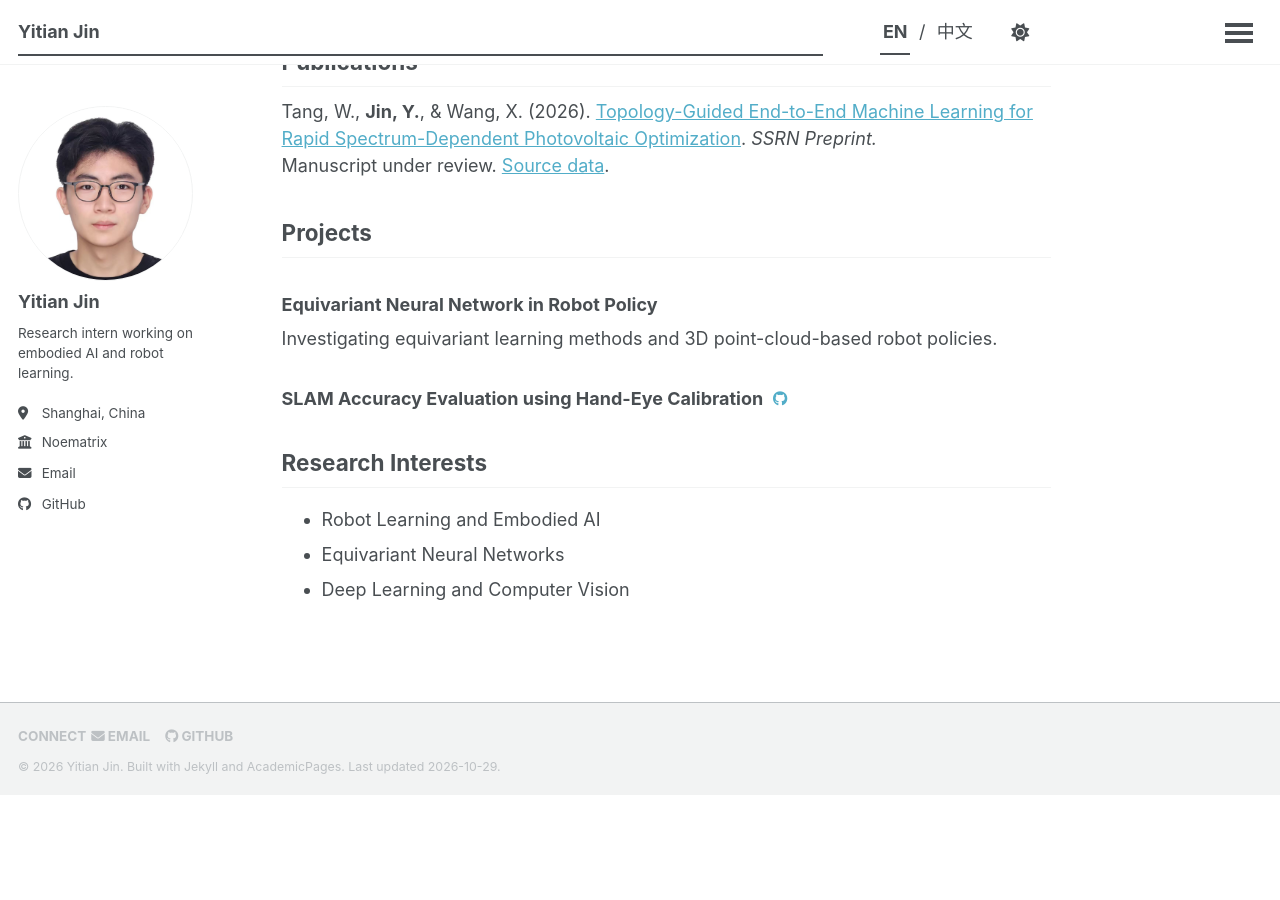
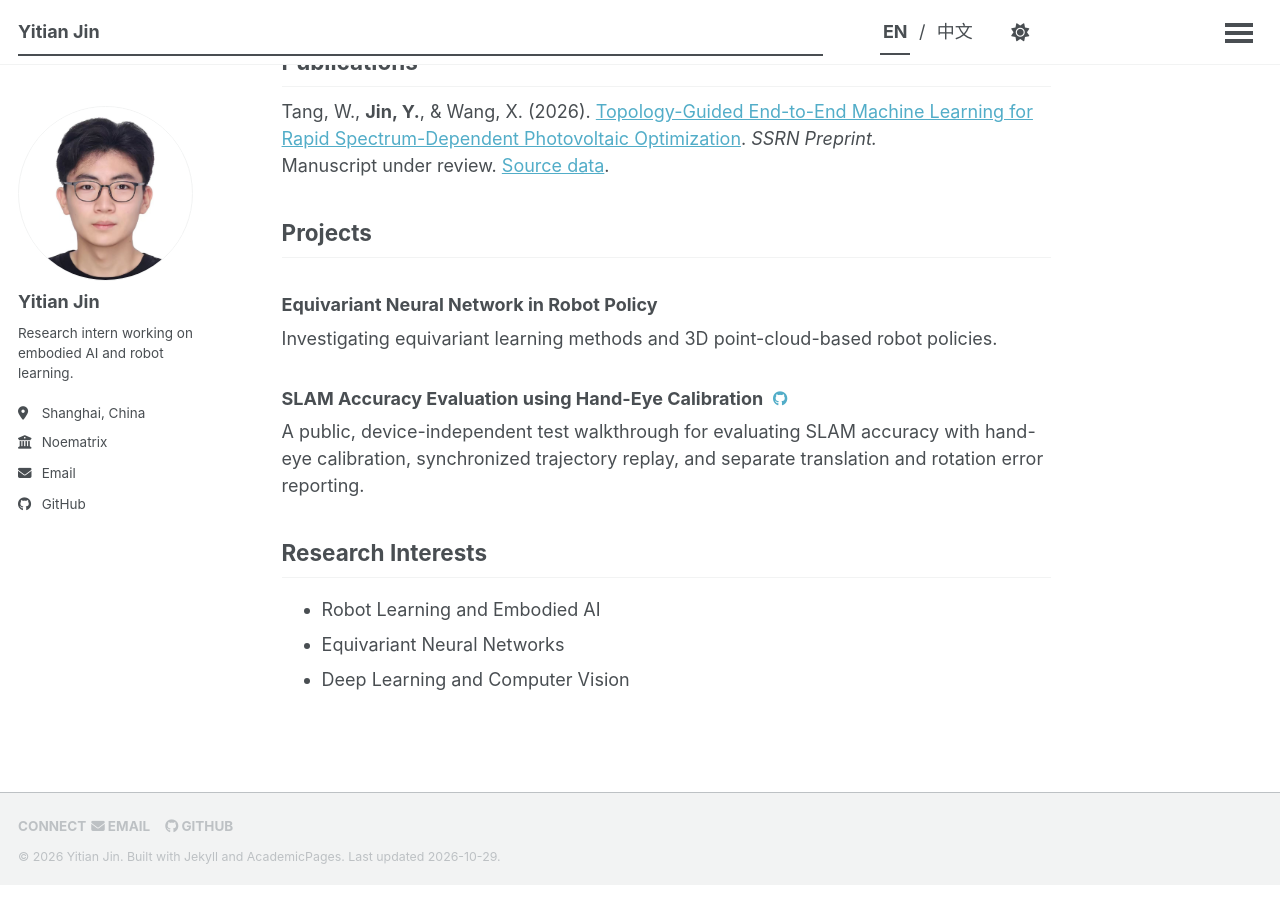
Before and after one commit to yj244-jyt/yj244-jyt.github.io, a Jekyll site: the page built from _pages/about.md, in a window 1280 px wide and 900 px high, scrolled down 588 px. Built offline with Jekyll 4.4.1, drawn with Linux system fonts in a browser that asks for light colours; a script that is not in the unit is left out; before the commit the page ends 1398 px from its top, so only the background shows below that.

Commit message:
Add SLAM project summary

```diff
--- a/_pages/about.md
+++ b/_pages/about.md
@@ -31,6 +31,8 @@ Investigating equivariant learning methods and 3D point-cloud-based robot polici
 
 ### SLAM Accuracy Evaluation using Hand-Eye Calibration <a class="project-github-link" href="https://github.com/yj244-jyt/ego-robot-calibration-public" title="View project on GitHub" aria-label="View SLAM Accuracy Evaluation using Hand-Eye Calibration on GitHub"><i class="fab fa-github" aria-hidden="true"></i></a>
 
+A public, device-independent test walkthrough for evaluating SLAM accuracy with hand-eye calibration, synchronized trajectory replay, and separate translation and rotation error reporting.
+
 ## Research Interests
 
 - Robot Learning and Embodied AI
```
Also changed, not shown: _pages/zh.md (+2 -0 lines).
